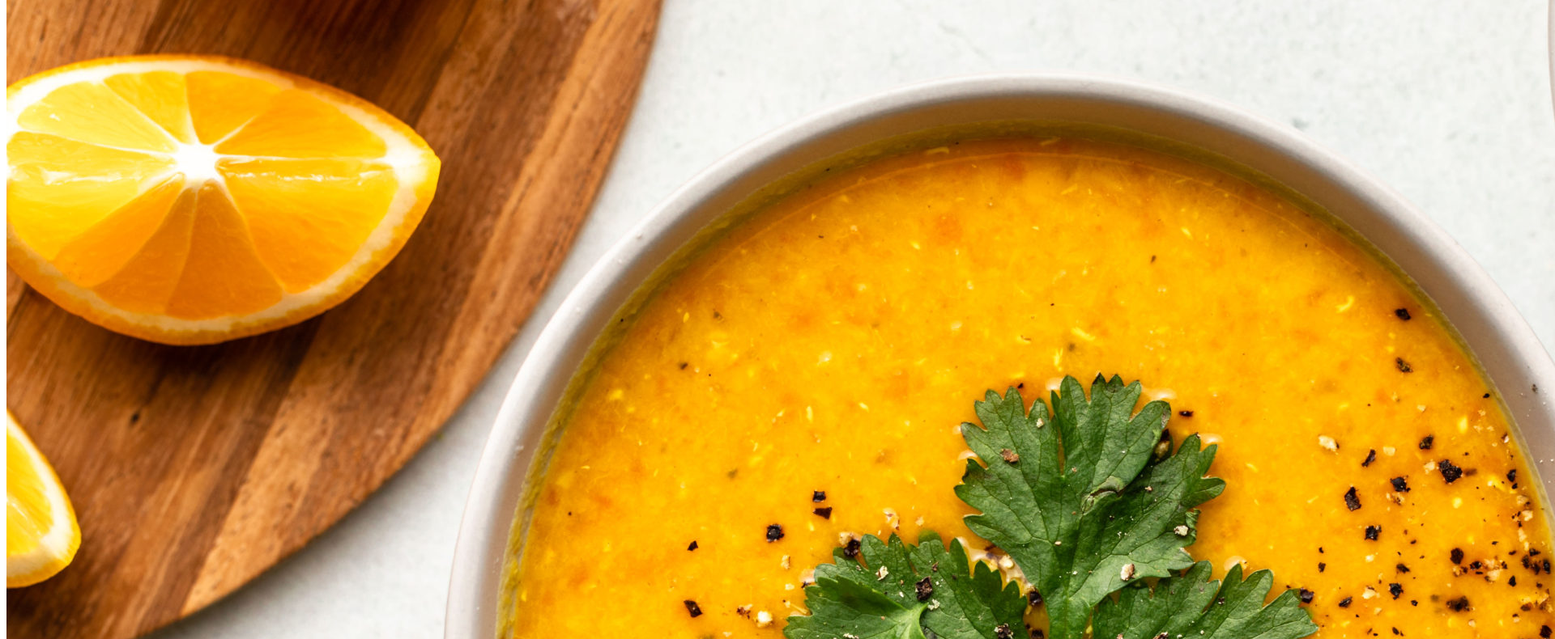
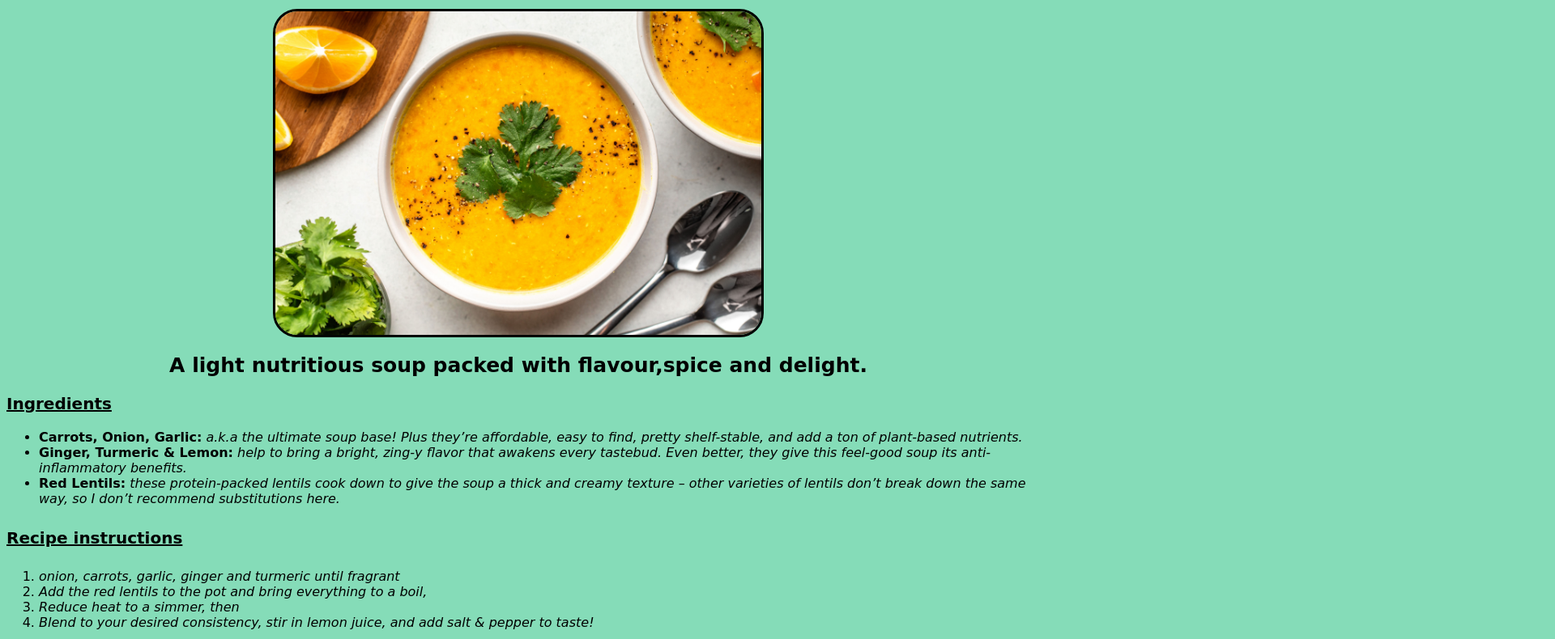
Before and after one commit to driftblade1/Odin-Recipies-Improved-CSS, a plain HTML site: page recipes/Lentil_soup.html in a window 1280 px wide. Shown: the part 89-879 px from the top of the page at 81% size, 1920 px wide, since content can reach past the window. Drawn offline with Linux system fonts and the light colour scheme; files that its build step writes are made by us from their sources; the site is published under a folder, as on GitHub Pages, so addresses that start at the root find nothing.

Commit message:
Update Lentil_soup.html

```diff
--- a/recipes/Lentil_soup.html
+++ b/recipes/Lentil_soup.html
@@ -4,7 +4,7 @@
     <meta charset="UTF-8">
     <meta http-equiv="X-UA-Compatible" content="IE=edge">
     <meta name="viewport" content="width=device-width, initial-scale=1.0">
-    <link rel="stylesheet" href="/CSS/style2.css">
+    <link rel="stylesheet" href="CSS/style2.css">
     <title>Document</title>
 
 </head>
```
